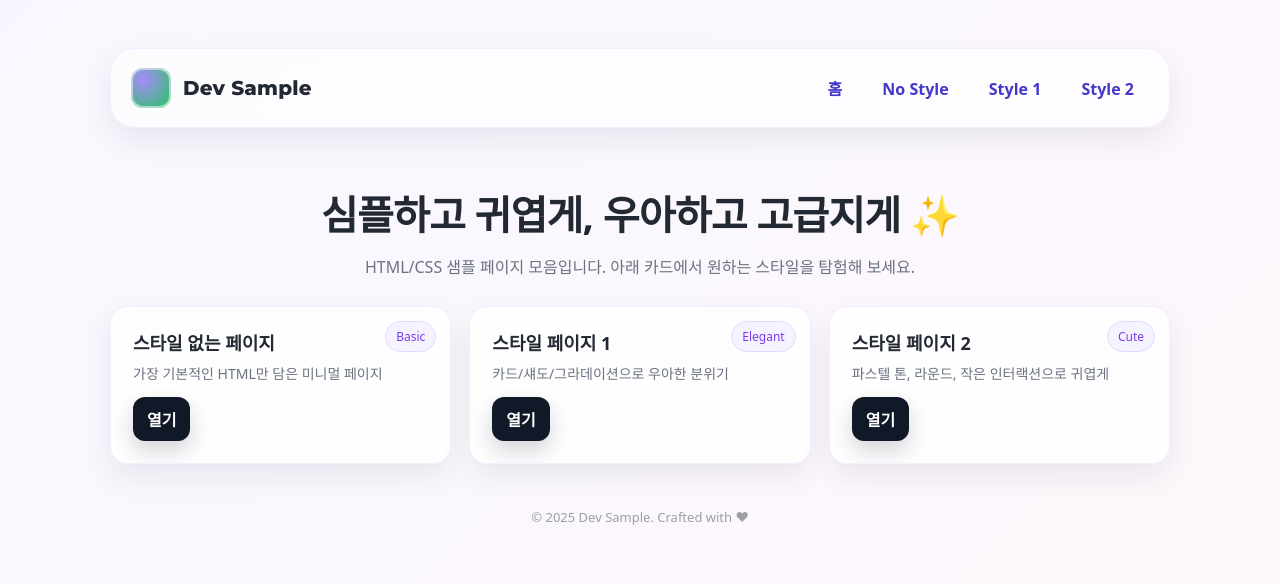
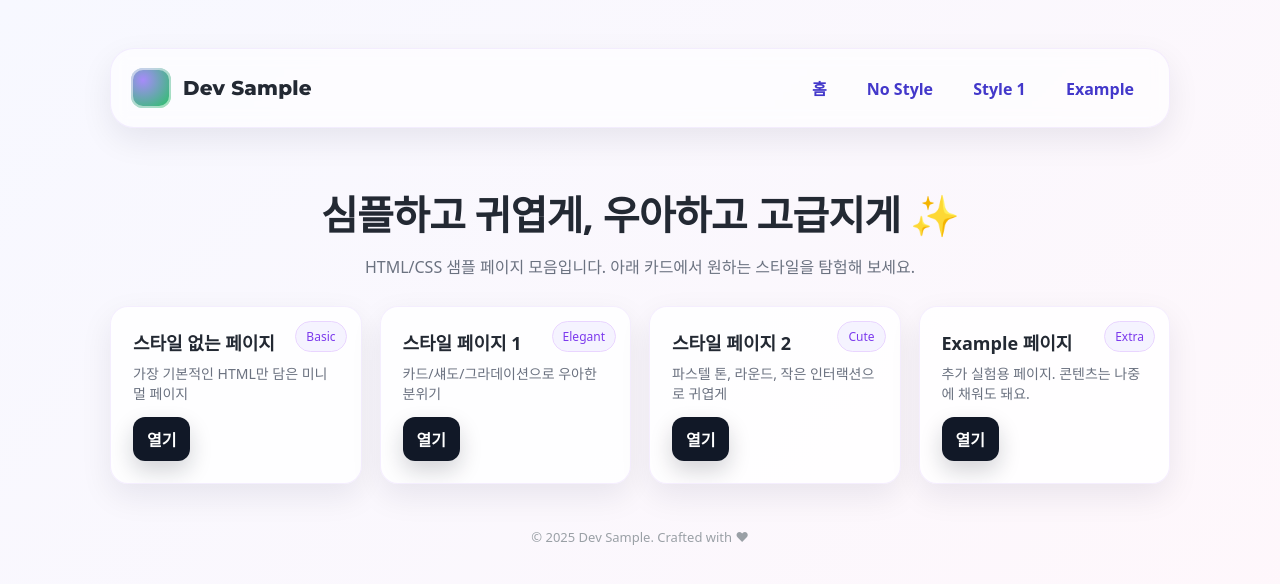
Before and after one commit to grazzy7124/25_OSS_Project1, a plain HTML site: page index.html in a window 1280 px wide. Drawn offline with Linux system fonts and the light colour scheme; a web font is replaced by a local one.

Commit message:
example 카드 추가

```diff
--- a/index.html
+++ b/index.html
@@ -86,7 +86,7 @@
         <a href="index.html">홈</a>
         <a href="nostyle.html">No Style</a>
         <a href="style1.html">Style 1</a>
-        <a href="style2.html">Style 2</a>
+        <a href="example.html">Example</a>
       </nav>
     </header>
 
@@ -114,6 +114,12 @@
         <p>파스텔 톤, 라운드, 작은 인터랙션으로 귀엽게</p>
         <a href="style2.html" aria-label="style2로 이동">열기</a>
       </article>
+      <article class="card">
+        <span class="badge">Extra</span>
+        <h3>Example 페이지</h3>
+        <p>추가 실험용 페이지. 콘텐츠는 나중에 채워도 돼요.</p>
+        <a href="example.html" aria-label="example로 이동">열기</a>
+      </article>
     </section>
 
     <footer>© 2025 Dev Sample. Crafted with ♥</footer>
```
